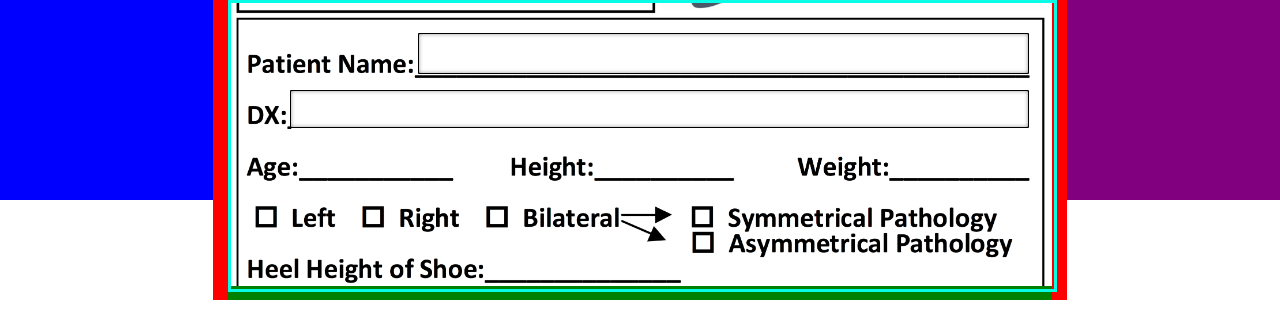
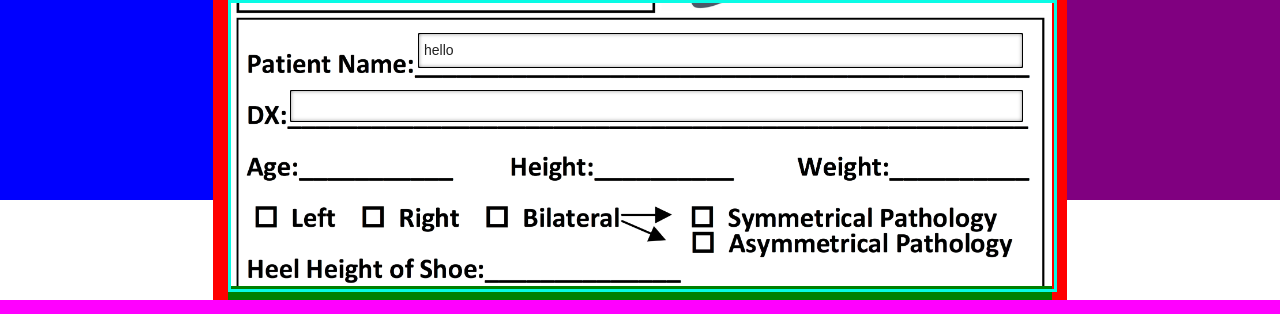
Before and after one commit to alexjmathews/image-backed-form, a plain HTML site: page index.html in a window 1280 px wide. Shown: the top 314 px of the page. Drawn offline with Linux system fonts and the light colour scheme.

Commit message:
working directives; needs cleaning

```diff
--- a/app.js
+++ b/app.js
@@ -1,4 +1,4 @@
-var angularApp = angular.module('app', []);
+var angularApp = angular.module('app', ['alexjmathews.ImageBackedInput']);
 
 
 angularApp.config(function() {
@@ -9,100 +9,28 @@ angularApp.run(function() {
 
 });
 
-var drawBox = function(ctx, color, position) {
-    ctx.beginPath();
-    ctx.rect(position[0], position[1], position[2], position[3]);
-    ctx.fillStyle = color;
-    ctx.fill();
-}
-
-var inputs = {};
-
-var drawInput = function(id, inputElement, position) {
-    if (!inputs[id]) {
-        inputs[id] = new CanvasInput({
-          canvas: document.getElementById('inputCanvas'),
-          fontSize: 14,
-          fontFamily: 'Arial',
-          fontColor: '#212121',
-          padding: 8,
-          borderWidth: 1,
-          borderColor: '#000',
-          borderRadius: 1,
-          x:position[0],
-          y:position[1],
-          width: position[2],
-          height:position[3]
-        });
-    } else {
-        inputs[id].x(position[0])
-        inputs[id].y(position[1])
-        inputs[id].width(position[2])
-        inputs[id].height(position[3])
-    }
-}
+angularApp.controller('mainCtrl', function($scope) {
+    $scope.message = 'Hello world!';
+    $scope.inputModel = {
+        a:"hello"
+    };
+});
 
 
-var drawLine = function(ctx, color) {
-}
-
-var inputA = {
-    x_start:.225,
-    x_end:.97,
-    y_start:.1,
-    y_end:.25
-}
-var inputB = {
-    x_start:.07,
-    x_end:.97,
-    y_start:.3,
-    y_end:.44
-}
-
-var draw = function () {
-    var c = document.getElementById("inputCanvas");
-    var i = document.getElementById("backgroundImage");
-
-    c.width = i.clientWidth;
-    c.height = i.height;
-
-    var ctx = c.getContext("2d");
-
-    var inputParse = function(i, width, height) {
-        var out = [];
-        out.push(Math.ceil(i.x_start*width ));
-        out.push(Math.ceil(i.y_start*height));
-        out.push(Math.ceil(i.x_end * width)  - Math.ceil(i.x_start*width ) - 20);
-        out.push(Math.ceil(i.y_end * height) - Math.ceil(i.y_start*height) - 20);
-        return out;
-    }
-
-
-    drawInput('a', c, inputParse(inputA, i.width, i.height));
-    drawInput('b', c, inputParse(inputB, i.width, i.height));
-
-}
-
-window.addEventListener('resize', function(){
-    draw();
-
-}, false);
-
-window.addEventListener('click', function(e){
-    if (e.toElement.id == 'inputCanvas') {
-        var i = document.getElementById("backgroundImage");
-        console.log(e.offsetX/i.width);
-        console.log(e.offsetY/i.height);
-    }
-}, false);
-
-angularApp.controller('mainCtrl',  function($scope) {
-    $scope.message = 'Hello world!';
-    draw();
-    var i = document.getElementById("backgroundImage");
-
-    console.log(i.width);
-    console.log(i.height);
-
-
+angularApp.controller('directiveControl', function($scope) {
+    $scope.backgroundImage = './test.png';
+    $scope.imageInputs = {
+        a: {
+            x_start: .225,
+            x_end: .97,
+            y_start: .1,
+            y_end: .25
+        },
+        b: {
+            x_start: .07,
+            x_end: .97,
+            y_start: .3,
+            y_end: .44
+        }
+    };
 });
--- a/assets/css/application.css
+++ b/assets/css/application.css
@@ -1,12 +1,19 @@
 .backgroundLayer {
-    max-height: 300px;
     max-width: 100%;
+    margin: auto;
+    display: block;
     position: absolute;
-    top: 0;
-    margin: 0 auto;
+    margin-left: auto;
+    margin-right: auto;
+    left: 0;
+    right: 0;
 }
 .inputLayer {
     border: 3px solid #08fbe5;
     position: absolute;
     z-index: 999;
+    margin-left: auto;
+    margin-right: auto;
+    left: 0;
+    right: 0;
 }
--- a/index.html
+++ b/index.html
@@ -19,25 +19,26 @@
 
 <body class="with-iconav" ng-app="app">
 
-    <!-- End Primary Container -->
     <div class="container-fluid" ng-controller="mainCtrl">
         <div class="row">
             <div class="col-sm-2" style="height:200px; background-color:blue;">
 
             </div>
-            <div class="col-sm-8" style="background-color:red;">
-                <div style="background-color:green;width:100%;position:relative;height:300px;">
-                    <img id='backgroundImage'src="./test.png" class="backgroundLayer" alt="" />
-                    <canvas id="inputCanvas" width="300" height="150" class="inputLayer">
-                        Your browser does not support the HTML5 canvas tag.</canvas>
-                </div>
+            <div ng-controller="directiveControl" class="col-sm-8" style="background-color:red;">
+                <!-- <image-backed-input image="message"</image-backed-input> -->
+                <image-backed-input image="backgroundImage" inputs="imageInputs" some-array="someArray" model="inputModel"</image-backed-input>
+
             </div>
 
             <div class="col-sm-2" style="height:200px; background-color:purple;">
 
             </div>
         </div>
-
+        <div class="row">
+            <div class="col-xs-12" style="background-color:magenta; ">
+                <h2>{{inputModel}}</h2>
+            </div>
+        </div>
     </div>
 
     <script src="./assets/js/angular.min.js"></script>
@@ -46,6 +47,7 @@
     <script src="./assets/js/angular-route.min.js"></script>
     <script src="./assets/js/angular-sanitize.min.js"></script>
     <script src="./assets/js/CanvasInput.js"></script>
+    <script src="./scripts/ImageBackedInput.js"></script>
     <script src="./app.js"></script>
 </body>
 
--- /dev/null
+++ b/scripts/ImageBackedInput.html
@@ -0,0 +1,4 @@
+<div autocomplete="off" autocorrect="off" autocapitalize="off" spellcheck="false" style="background-color:green;width:100%;position:relative;height:300px;">
+    <img ng-src="{{image}}" class="backgroundLayer" ng-style="{'max-height':maxImageHeight + 'px'}" alt=""/>
+    <canvas  width="300" height="150" class="inputLayer"></canvas>
+</div>
--- /dev/null
+++ b/scripts/ImageBackedInput.js
@@ -0,0 +1,138 @@
+var imageInputDir = angular.module('alexjmathews.ImageBackedInput', []);
+
+imageInputDir.controller('ImageBackedInput.mainCtrl', function(scope) {
+    scope.someArray = [];
+    scope.someArray.push(1);
+    scope.someArray.push(2);
+    scope.someArray.push(3);
+});
+var modelOutput = {};
+imageInputDir.directive('imageBackedInput', function($window, $timeout) {
+    return {
+        restrict: 'E',
+        link: function(scope, element, attr) {
+            // Verify initial parameters or set to defaults
+
+            if (!scope.image) {
+                throw 'ImageBackedInput must be instantiated with an image.';
+            }
+            if (!scope.inputs) {
+                throw 'ImageBackedInput must be instantiated with inputs.';
+            }
+            // if (!scope.model) {
+            //     throw 'ImageBackedInput must be instantiated with model.';
+            // } else {
+            //     console.log(scope.model);
+            // }
+            if (!scope.maxHeight) {
+                // Set to default of 300 pixels
+                scope.maxImageHeight = '300';
+            } else {
+                scope.maxImageHeight = scope.maxHeight;
+            }
+            // Get and validate existence of image and canvas elements
+            var imageElementTemp = element.find('img');
+            scope.imageElementTemp = imageElementTemp;
+            var canvasElementTemp = element.find('canvas');
+            var imageElement;
+            if (imageElementTemp.length != 1) {
+                throw 'Too many or no canvas elements found'
+            } else {
+                imageElement = imageElementTemp[0];
+            }
+
+            var canvasElement;
+            if (canvasElementTemp.length != 1) {
+                throw 'Too many or no canvas elements found'
+            } else {
+                canvasElement = canvasElementTemp[0];
+            }
+
+            scope.inputElements = {};
+
+            scope.updateModel = function() {
+                Object.keys(scope.inputElements).forEach(function(key) {
+                    scope.model[key] = scope.inputElements[key].value();
+                });
+                scope.$apply();
+            }
+
+            var drawInput = function(id, inputElement, position) {
+                if (!scope.inputElements[id]) {
+                    scope.inputElements[id] = new CanvasInput({
+                        canvas: inputElement,
+                        fontSize: 14,
+                        fontFamily: 'Arial',
+                        fontColor: '#212121',
+                        padding: 5,
+                        borderWidth: 1,
+                        borderColor: '#000',
+                        borderRadius: 1,
+                        x: position[0],
+                        y: position[1],
+                        width: position[2],
+                        height: position[3],
+                        onfocus: function() {
+                            scope.updateModel();
+
+                        },
+                        onblur: function() {
+                            scope.updateModel();
+
+
+                        },
+                        onkeyup: function() {
+                            scope.updateModel();
+                        }
+                    });
+                } else {
+                    scope.inputElements[id].x(position[0])
+                    scope.inputElements[id].y(position[1])
+                    scope.inputElements[id].width(position[2])
+                    scope.inputElements[id].height(position[3])
+                }
+            }
+
+            scope.draw = function() {
+                canvasElement.width = imageElement.width;
+                canvasElement.height = imageElement.height;
+
+                var ctx = canvasElement.getContext("2d");
+
+                Object.keys(scope.inputs).forEach(function(key) {
+                    drawInput(key, canvasElement, inputParse(scope.inputs[key], imageElement.width, imageElement.height));
+                });
+            }
+
+            $window.addEventListener('resize', function() {
+                scope.draw();
+            }, false);
+
+            element.ready(function() {
+                $timeout(function() {
+                    scope.draw();
+                    Object.keys(scope.inputElements).forEach(function(key) {
+                         scope.inputElements[key].value(scope.model[key]);
+                    });
+                });
+            });
+        },
+        scope: {
+            image: '=',
+            maxHeight: '=',
+            inputs: '=',
+            someArray: "=",
+            model: '='
+        },
+        templateUrl: '/scripts/imageBackedInput.html'
+    };
+});
+
+var inputParse = function(i, width, height) {
+    var out = [];
+    out.push(Math.ceil(i.x_start * width));
+    out.push(Math.ceil(i.y_start * height));
+    out.push(Math.ceil(i.x_end * width) - Math.ceil(i.x_start * width) - 20);
+    out.push(Math.ceil(i.y_end * height) - Math.ceil(i.y_start * height) - 20);
+    return out;
+}
```
